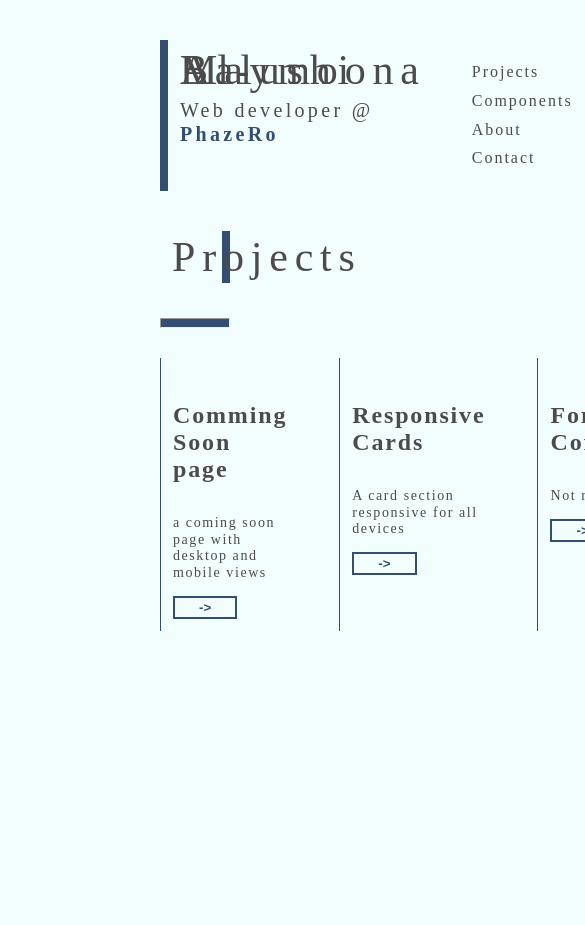
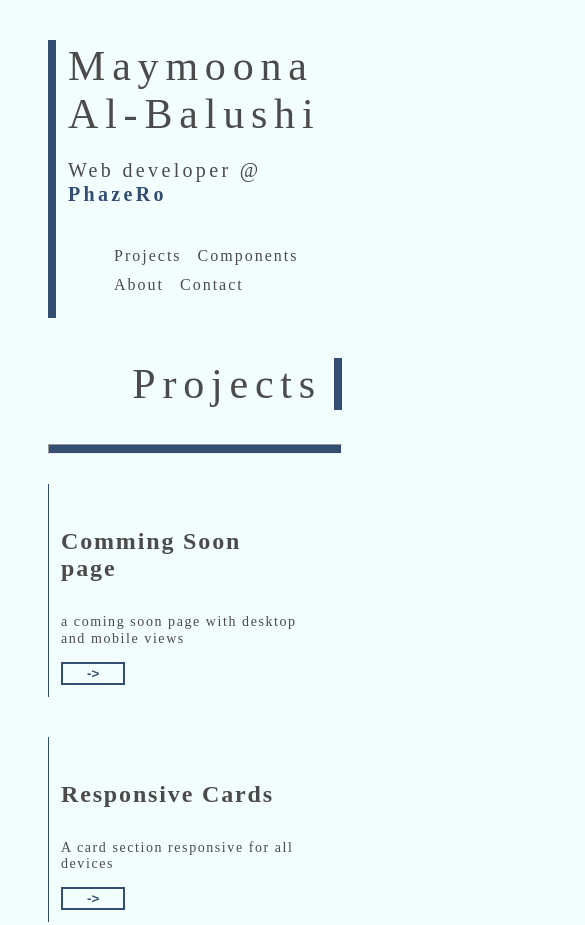
Before and after one commit to MaymoonaAlBoloshi/portifolio, a plain HTML site: page index.html in a window 390 px wide. Shown: the top 925 px of the page, 585 px wide, since content can reach past the window. Before the commit the page ends 844 px from the top, so only its background shows below. Drawn offline with Linux system fonts and the light colour scheme.

Commit message:
flexbox fixes in home page

```diff
--- a/main.css
+++ b/main.css
@@ -19,6 +19,7 @@ body {
   padding: 2px 12px;
   border-left: 8px solid var(--main);
   display: flex;
+  flex-wrap: wrap;
 }
 
 .first-sect {
@@ -27,7 +28,7 @@ body {
 
 .name {
   font-size: 42px;
-  line-height: 0;
+  margin: 0;
   letter-spacing: 0.162em;
   font-weight: 400;
 }
@@ -96,11 +97,13 @@ hr {
 
 .projects {
   display: flex;
+  flex-wrap: wrap;
   gap: 40px;
   margin-top: 30px;
 }
 
 .card {
+  flex-basis: 240px;
   padding: 12px;
   border-left: 1px solid var(--main);
   color: var(--gray);
@@ -130,3 +133,10 @@ hr {
 .cta:hover {
   background-color: var(--main-low);
 }
+
+/* tablit view */
+@media only screen and (max-width: 600px) {
+ .main {
+  padding: 40px 3rem;
+}
+}
```
